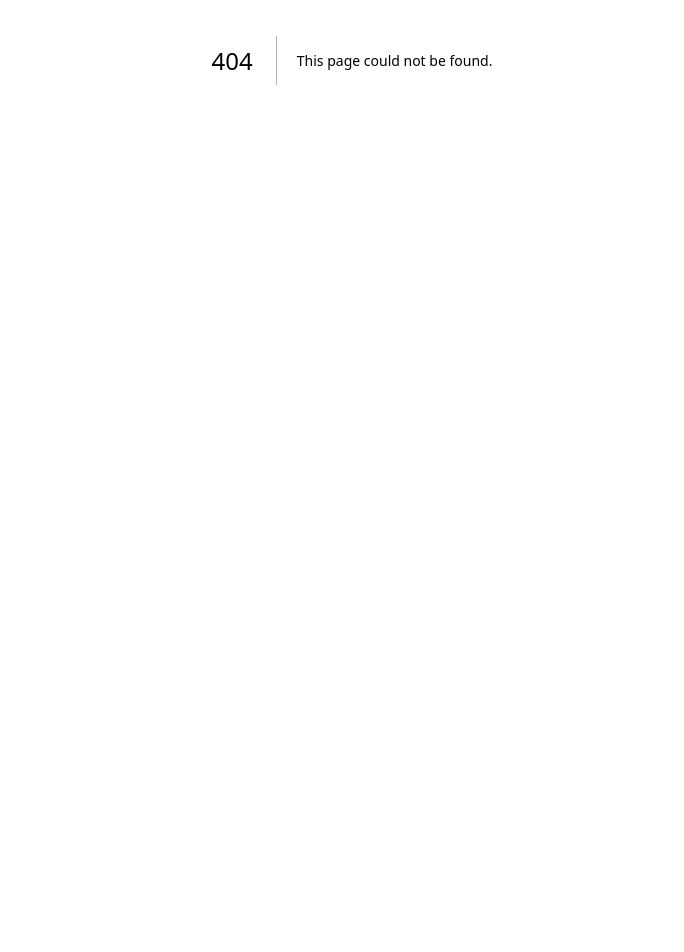
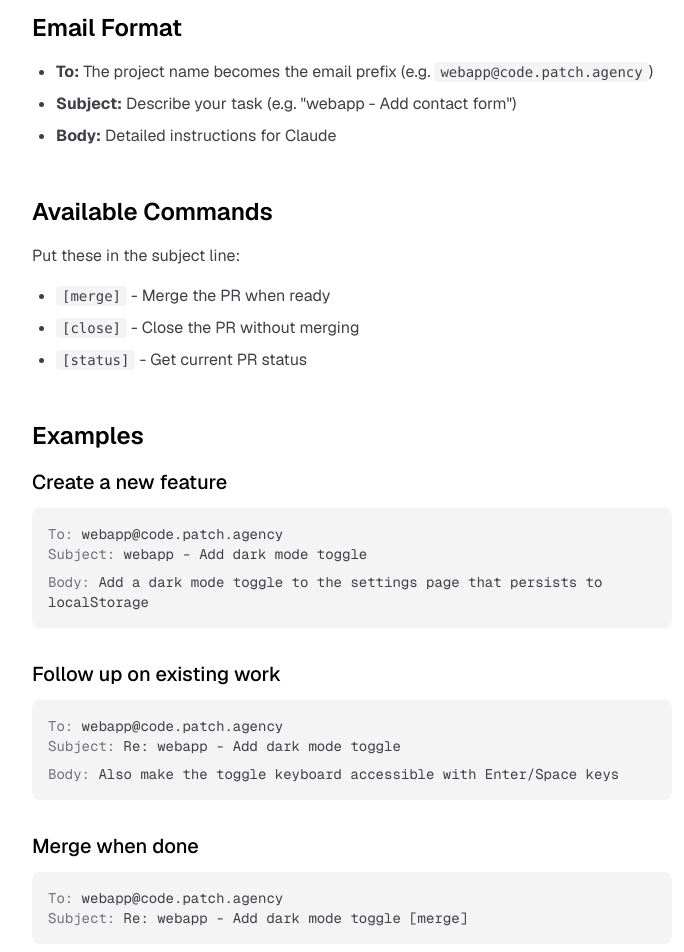
Before and after one commit to chrisvasey/email-claude-test-app, a Next.js app: page /usage in a window 1280 px wide. Before the commit this address had no page. Shown: the part 340-1292 px from the top of the page, without its empty margins (288-972 px from the left). Before the commit the page ends 800 px from the top, so only its background shows below. Built offline with nearby package versions, Linux system fonts and the light colour scheme.

Commit message:
Add usage documentation page
Document how to use email-claude to control Claude Code through email,
including email format, available commands, examples, and tips.

```diff
--- /dev/null
+++ b/src/app/usage/page.tsx
@@ -0,0 +1,194 @@
+import type { Metadata } from "next";
+
+export const metadata: Metadata = {
+  title: "Usage - Email Claude",
+  description: "Learn how to use email-claude to control Claude Code through email",
+};
+
+export default function UsagePage() {
+  return (
+    <div className="flex min-h-screen items-center justify-center bg-zinc-50 font-sans dark:bg-black">
+      <main className="min-h-screen w-full max-w-3xl py-16 px-8 bg-white dark:bg-black sm:px-16">
+        <article className="prose prose-zinc dark:prose-invert max-w-none">
+          <h1 className="text-4xl font-bold tracking-tight text-black dark:text-zinc-50 mb-8">
+            Usage
+          </h1>
+
+          <section className="mb-12">
+            <h2 className="text-2xl font-semibold text-black dark:text-zinc-100 mb-4">
+              How It Works
+            </h2>
+            <ul className="list-disc pl-6 space-y-2 text-zinc-700 dark:text-zinc-300">
+              <li>
+                Send an email to{" "}
+                <code className="bg-zinc-100 dark:bg-zinc-800 px-1.5 py-0.5 rounded text-sm">
+                  {"{project}"}@code.patch.agency
+                </code>{" "}
+                to make changes to that repo
+              </li>
+              <li>First email creates a new branch and PR</li>
+              <li>Reply emails continue the same session and add to the PR</li>
+              <li>Claude makes atomic commits for each logical change</li>
+            </ul>
+          </section>
+
+          <section className="mb-12">
+            <h2 className="text-2xl font-semibold text-black dark:text-zinc-100 mb-4">
+              Email Format
+            </h2>
+            <ul className="list-disc pl-6 space-y-2 text-zinc-700 dark:text-zinc-300">
+              <li>
+                <strong>To:</strong> The project name becomes the email prefix
+                (e.g.{" "}
+                <code className="bg-zinc-100 dark:bg-zinc-800 px-1.5 py-0.5 rounded text-sm">
+                  webapp@code.patch.agency
+                </code>
+                )
+              </li>
+              <li>
+                <strong>Subject:</strong> Describe your task (e.g. &quot;webapp -
+                Add contact form&quot;)
+              </li>
+              <li>
+                <strong>Body:</strong> Detailed instructions for Claude
+              </li>
+            </ul>
+          </section>
+
+          <section className="mb-12">
+            <h2 className="text-2xl font-semibold text-black dark:text-zinc-100 mb-4">
+              Available Commands
+            </h2>
+            <p className="text-zinc-700 dark:text-zinc-300 mb-4">
+              Put these in the subject line:
+            </p>
+            <ul className="list-disc pl-6 space-y-2 text-zinc-700 dark:text-zinc-300">
+              <li>
+                <code className="bg-zinc-100 dark:bg-zinc-800 px-1.5 py-0.5 rounded text-sm">
+                  [merge]
+                </code>{" "}
+                - Merge the PR when ready
+              </li>
+              <li>
+                <code className="bg-zinc-100 dark:bg-zinc-800 px-1.5 py-0.5 rounded text-sm">
+                  [close]
+                </code>{" "}
+                - Close the PR without merging
+              </li>
+              <li>
+                <code className="bg-zinc-100 dark:bg-zinc-800 px-1.5 py-0.5 rounded text-sm">
+                  [status]
+                </code>{" "}
+                - Get current PR status
+              </li>
+            </ul>
+          </section>
+
+          <section className="mb-12">
+            <h2 className="text-2xl font-semibold text-black dark:text-zinc-100 mb-4">
+              Examples
+            </h2>
+
+            <div className="space-y-8">
+              <div>
+                <h3 className="text-xl font-medium text-black dark:text-zinc-200 mb-3">
+                  Create a new feature
+                </h3>
+                <div className="bg-zinc-100 dark:bg-zinc-900 rounded-lg p-4 font-mono text-sm">
+                  <p className="text-zinc-700 dark:text-zinc-300">
+                    <span className="text-zinc-500 dark:text-zinc-500">To:</span>{" "}
+                    webapp@code.patch.agency
+                  </p>
+                  <p className="text-zinc-700 dark:text-zinc-300">
+                    <span className="text-zinc-500 dark:text-zinc-500">
+                      Subject:
+                    </span>{" "}
+                    webapp - Add dark mode toggle
+                  </p>
+                  <p className="text-zinc-700 dark:text-zinc-300 mt-2">
+                    <span className="text-zinc-500 dark:text-zinc-500">
+                      Body:
+                    </span>{" "}
+                    Add a dark mode toggle to the settings page that persists to
+                    localStorage
+                  </p>
+                </div>
+              </div>
+
+              <div>
+                <h3 className="text-xl font-medium text-black dark:text-zinc-200 mb-3">
+                  Follow up on existing work
+                </h3>
+                <div className="bg-zinc-100 dark:bg-zinc-900 rounded-lg p-4 font-mono text-sm">
+                  <p className="text-zinc-700 dark:text-zinc-300">
+                    <span className="text-zinc-500 dark:text-zinc-500">To:</span>{" "}
+                    webapp@code.patch.agency
+                  </p>
+                  <p className="text-zinc-700 dark:text-zinc-300">
+                    <span className="text-zinc-500 dark:text-zinc-500">
+                      Subject:
+                    </span>{" "}
+                    Re: webapp - Add dark mode toggle
+                  </p>
+                  <p className="text-zinc-700 dark:text-zinc-300 mt-2">
+                    <span className="text-zinc-500 dark:text-zinc-500">
+                      Body:
+                    </span>{" "}
+                    Also make the toggle keyboard accessible with Enter/Space keys
+                  </p>
+                </div>
+              </div>
+
+              <div>
+                <h3 className="text-xl font-medium text-black dark:text-zinc-200 mb-3">
+                  Merge when done
+                </h3>
+                <div className="bg-zinc-100 dark:bg-zinc-900 rounded-lg p-4 font-mono text-sm">
+                  <p className="text-zinc-700 dark:text-zinc-300">
+                    <span className="text-zinc-500 dark:text-zinc-500">To:</span>{" "}
+                    webapp@code.patch.agency
+                  </p>
+                  <p className="text-zinc-700 dark:text-zinc-300">
+                    <span className="text-zinc-500 dark:text-zinc-500">
+                      Subject:
+                    </span>{" "}
+                    Re: webapp - Add dark mode toggle [merge]
+                  </p>
+                </div>
+              </div>
+
+              <div>
+                <h3 className="text-xl font-medium text-black dark:text-zinc-200 mb-3">
+                  Check status
+                </h3>
+                <div className="bg-zinc-100 dark:bg-zinc-900 rounded-lg p-4 font-mono text-sm">
+                  <p className="text-zinc-700 dark:text-zinc-300">
+                    <span className="text-zinc-500 dark:text-zinc-500">To:</span>{" "}
+                    webapp@code.patch.agency
+                  </p>
+                  <p className="text-zinc-700 dark:text-zinc-300">
+                    <span className="text-zinc-500 dark:text-zinc-500">
+                      Subject:
+                    </span>{" "}
+                    Re: webapp - Add dark mode toggle [status]
+                  </p>
+                </div>
+              </div>
+            </div>
+          </section>
+
+          <section className="mb-12">
+            <h2 className="text-2xl font-semibold text-black dark:text-zinc-100 mb-4">
+              Tips
+            </h2>
+            <ul className="list-disc pl-6 space-y-2 text-zinc-700 dark:text-zinc-300">
+              <li>Keep subject lines consistent to maintain the same session</li>
+              <li>Attach files (images, specs) and Claude can reference them</li>
+              <li>Each reply continues the conversation context</li>
+            </ul>
+          </section>
+        </article>
+      </main>
+    </div>
+  );
+}
```
